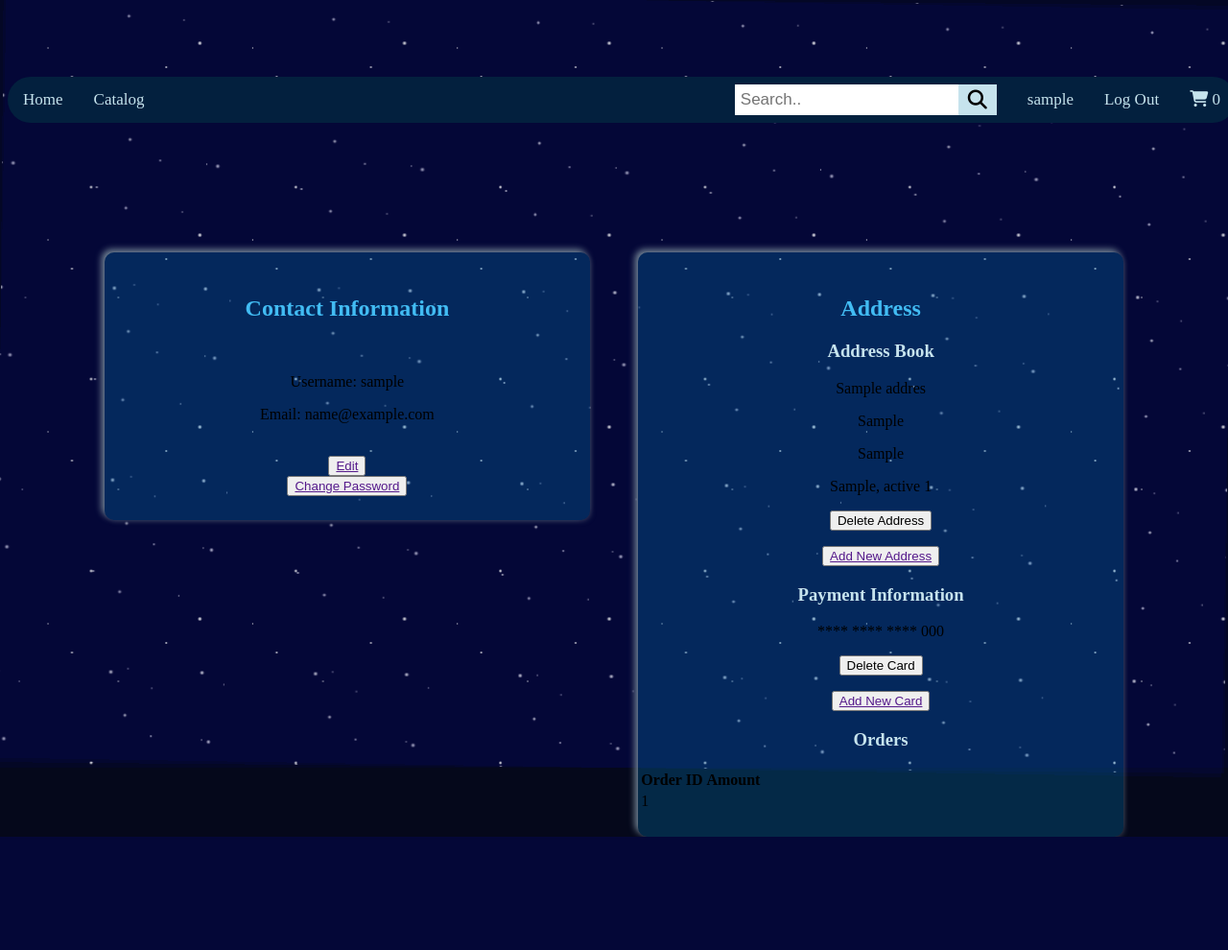
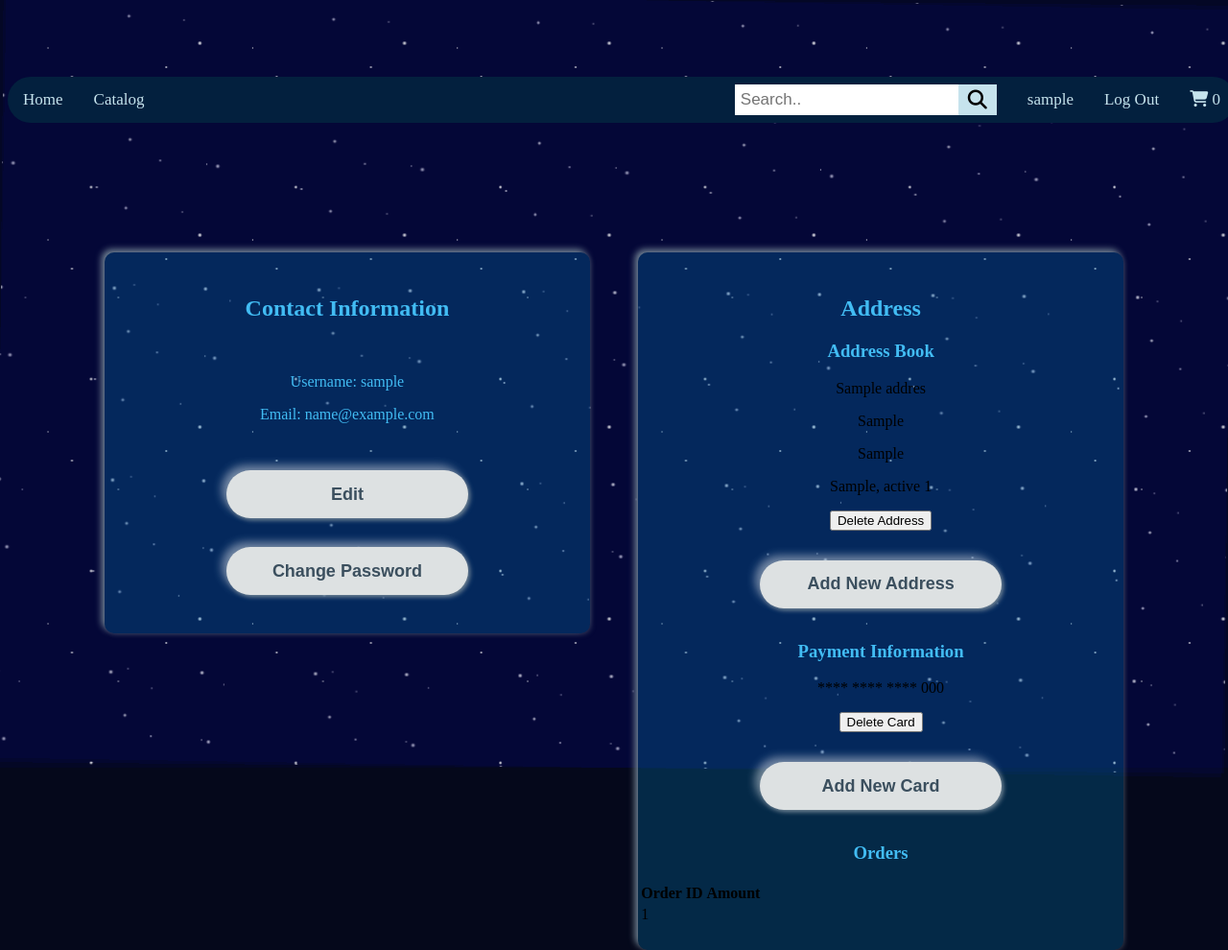
Before and after one commit to ChunwingNg/eCommerce-Site-Demo, a PHP site: page /php/userpage.php in a window 1280 px wide. Shown: the whole page at 96% size. Before the commit the page ends 872 px from the top, so only its background shows below. Run offline with PHP 8.4, Linux system fonts and the light colour scheme; the visitor is signed in with stand-in values (Sample User, id 1); tables that the repository leaves empty hold one stand-in row (values such as "Sample post"); data that the repository does not hold is empty; some libraries are stand-ins or nearby versions.

Commit message:
Merged style sheets

```diff
--- a/css/style.css
+++ b/css/style.css
@@ -331,6 +331,42 @@
         margin-top: 80px;
         padding-bottom: 50px;
     }
+
+    .blue-colorizer {
+        color: #42BCF3;
+    }
+
+    .link-colors {
+        color: #0593D3;
+    }
+
+    .submit_b2 {
+        margin: 15px 0;
+        width: 50%;
+        height: 50px;
+        font-size: 18px;
+        font-weight: 600;
+        background: #dde1e2;
+        border: none;
+        outline: none;
+        cursor: pointer;
+        border-radius: 25px;
+        box-shadow: 2px 2px 5px #768998, -5px -5px 10px #ffffff73;
+    }
+
+    .submit_b2 a {
+        color: #3B4F5E;
+        text-decoration: none;
+    }
+
+    .submit_b2:focus {
+        color: #1EB1C8;
+        box-shadow: inset 2px 2px 5px #768998, inset -5px -5px 10px #ffffff73;
+    }
+
+    .submit_b2:hover {
+        text-decoration: underline;
+    }
     /* CART PAGE */
 
     .cart_table {
```
